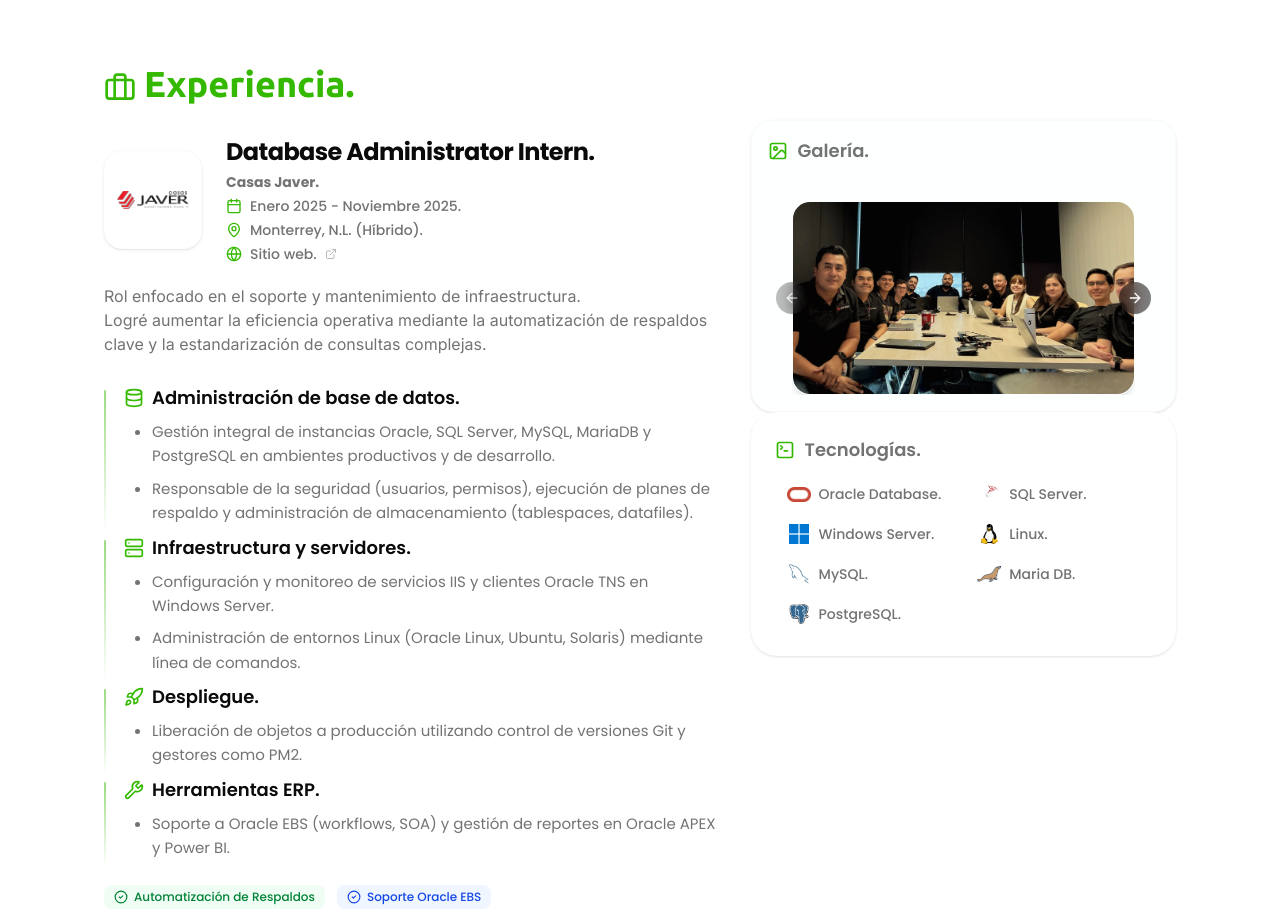
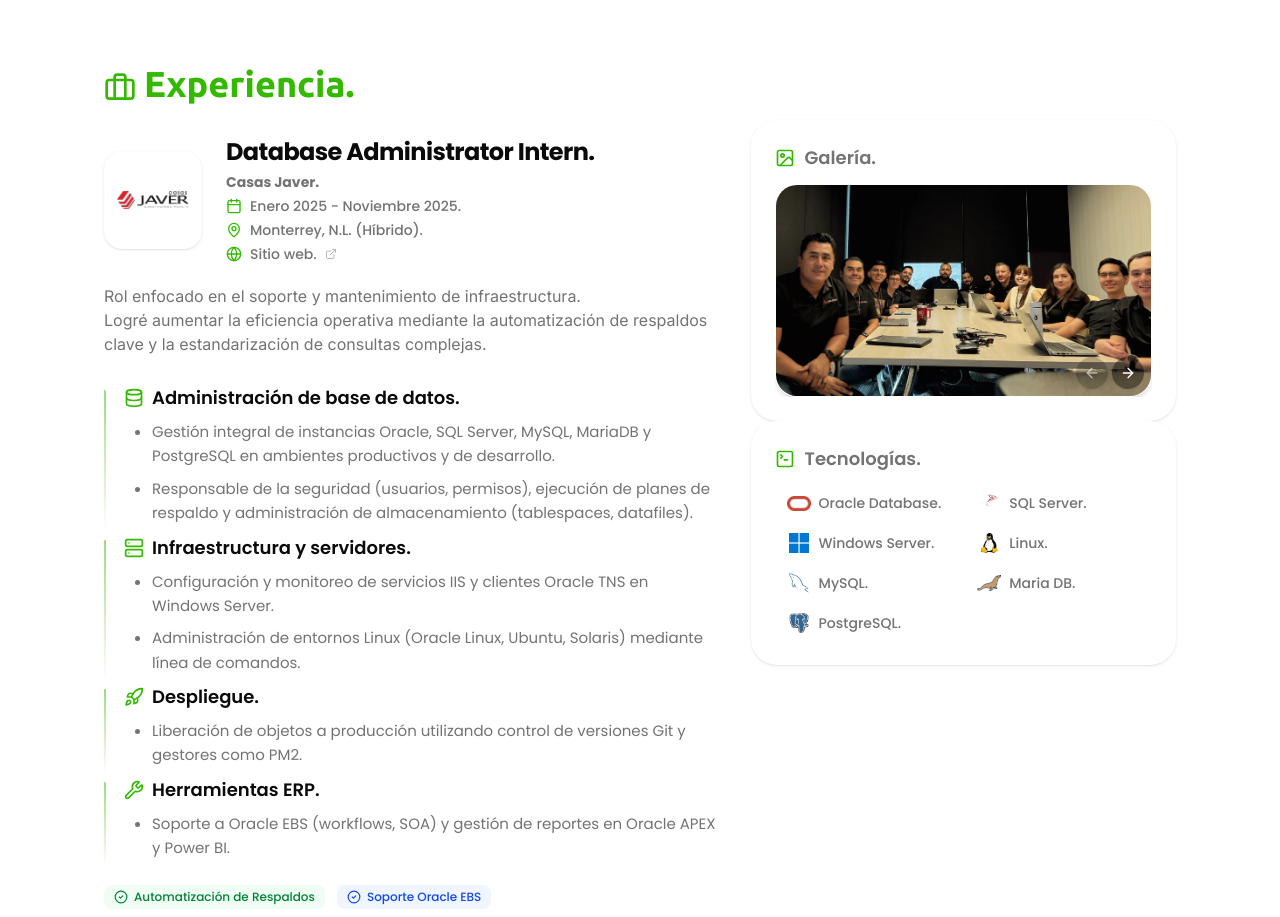
Before and after one commit to Angel-Diaz-H/portfolio-angel-diaz, a React (Vite) app: page / in a window 1280 px wide. Shown: the part 1540-2457 px from the top of the page. Built offline with nearby package versions, Linux system fonts and the light colour scheme.

Commit message:
Galería experiencia - MVP

```diff
--- a/src/components/sections/Experiencia/AppGallery.tsx
+++ b/src/components/sections/Experiencia/AppGallery.tsx
@@ -1,9 +1,4 @@
-import {
-  Dialog,
-  DialogContent,
-  DialogTitle,
-  DialogTrigger,
-} from "@/components/ui/dialog";
+import { Card, CardContent } from "@/components/ui/card";
 import {
   Carousel,
   CarouselContent,
@@ -11,8 +6,13 @@
   CarouselNext,
   CarouselPrevious,
 } from "@/components/ui/carousel";
-import { Image, Maximize2 } from "lucide-react";
-import { Card } from "@/components/ui/card";
+import {
+  Dialog,
+  DialogContent,
+  DialogTitle,
+  DialogTrigger,
+} from "@/components/ui/dialog";
+import { Image } from "lucide-react";
 
 const galleryImages = [
   "/experiencia/experience-1.webp",
@@ -23,59 +23,63 @@
 export const AppGallery = () => {
   return (
     <Dialog>
-      {/* --- CARRUSEL EN LA VISTA NORMAL --- */}
-      <Card className="border-muted/40 bg-background/50 w-full rounded-3xl border shadow-sm sm:p-4">
-        <p className="text-muted-foreground mb-3 flex items-center gap-2.5 text-lg font-semibold">
+      <Card className="bg-background w-full rounded-4xl border-none p-6 sm:p-6">
+        <CardContent className="p-0">
+          <div className="mb-3 flex items-center gap-2.5">
             <Image className="text-primary inline-block h-5 w-5" />
+            <p className="text-muted-foreground text-lg font-semibold">
               Galería.
             </p>
-        <Carousel className="w-full px-6 hover:cursor-grab active:cursor-grabbing">
-          <CarouselContent>
+          </div>
+
+          <Carousel className="w-full bg-none hover:cursor-grab active:cursor-grabbing">
+            <CarouselContent className="bg-none">
               {galleryImages.map((src, index) => (
-              <CarouselItem key={index}>
+                <CarouselItem key={index} className="bg-none">
                   <DialogTrigger asChild>
-                  <div className="border-muted/20 group relative cursor-pointer overflow-hidden rounded-2xl border shadow-md">
+                    <div className="border-muted/20 group relative cursor-pointer overflow-hidden rounded-3xl border shadow-md">
                       <img
                         src={src}
                         alt={`Evidencia ${index + 1}`}
                         className="aspect-video w-full object-cover transition-transform duration-500 group-hover:scale-105"
                       />
-                    {/* Overlay oscuro con ícono al hacer hover */}
-                    <div className="absolute inset-0 flex items-center justify-center bg-black/30 opacity-0 backdrop-blur-[2px] transition-opacity duration-300 group-hover:opacity-100">
-                      <Maximize2 className="h-10 w-10 text-white drop-shadow-lg" />
-                    </div>
                     </div>
                   </DialogTrigger>
                 </CarouselItem>
               ))}
             </CarouselContent>
-          <CarouselPrevious className="hover:bg-primary left-2 h-8 w-8 border-none bg-black/50 text-white backdrop-blur-sm" />
-          <CarouselNext className="hover:bg-primary right-2 h-8 w-8 border-none bg-black/50 text-white backdrop-blur-sm" />
+            <div className="absolute right-2 bottom-2 flex gap-1">
+              <CarouselPrevious className="static h-8 w-8 translate-y-0 cursor-pointer border-none bg-black/40 text-white" />
+              <CarouselNext className="static h-8 w-8 translate-y-0 cursor-pointer border-none bg-black/40 text-white" />
+            </div>
           </Carousel>
+        </CardContent>
       </Card>
 
-      {/* --- MODAL / DIALOG FULL SCREEN --- */}
-      <DialogContent className="flex max-w-5xl justify-center border-none bg-transparent p-0 shadow-none">
+      <DialogContent className="flex max-w-full justify-center border-none bg-transparent p-0 shadow-none">
         <DialogTitle className="sr-only">
           Galería de imágenes de experiencia
         </DialogTitle>
-        <Carousel className="w-full max-w-4xl">
+        <Carousel className="w-full max-w-full">
           <CarouselContent>
             {galleryImages.map((src, index) => (
               <CarouselItem
                 key={index}
-                className="flex items-center justify-center p-2"
+                className="flex items-center justify-center"
               >
                 <img
                   src={src}
                   alt={`Evidencia ampliada ${index + 1}`}
-                  className="max-h-[80vh] w-auto rounded-xl object-contain shadow-2xl"
+                  className="min-h-[90vh] w-auto rounded-xl object-cover shadow-2xl"
                 />
               </CarouselItem>
             ))}
           </CarouselContent>
-          <CarouselPrevious className="hover:bg-primary -left-4 h-12 w-12 border-none bg-black/50 text-white backdrop-blur-sm sm:-left-12" />
-          <CarouselNext className="hover:bg-primary -right-4 h-12 w-12 border-none bg-black/50 text-white backdrop-blur-sm sm:-right-12" />
+
+          <div className="absolute right-2 bottom-2 flex gap-1">
+            <CarouselPrevious className="hover:bg-primary static h-8 w-8 translate-y-0 border-none bg-black/40 text-white" />
+            <CarouselNext className="hover:bg-primary static h-8 w-8 translate-y-0 border-none bg-black/40 text-white" />
+          </div>
         </Carousel>
       </DialogContent>
     </Dialog>
```
Lines whose indentation alone changed are shown as unchanged.
